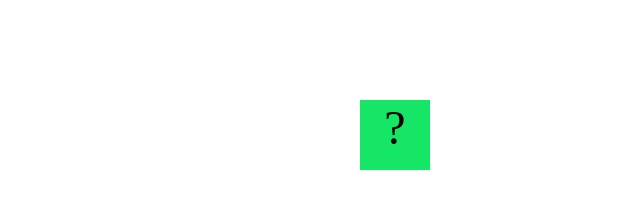
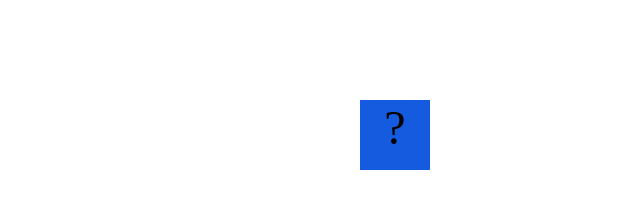
Before and after one commit to kDqvion/kDqvion.github.io, a plain HTML site: page projects/bouncing-box/index.html in a window 1280 px wide. Shown: the whole page, without its empty margins (640-1280 px from the left). Drawn offline with Linux system fonts and the light colour scheme.

Commit message:
add bouncing box

```diff
--- a/projects/bouncing-box/index.html
+++ b/projects/bouncing-box/index.html
@@ -8,7 +8,7 @@
 		.box {
 			width: 70px;
 			height: 70px;
-			background-color: rgb(22, 230, 102);
+			background-color: rgb(21, 91, 223);
 			font-size: 300%;
 			text-align: center;
 			user-select: none;
@@ -72,6 +72,12 @@
 			turn it around!
 			*/
 			function update() {
+			if (positionX > boardWidth) {
+				speed = -speed
+			}
+			if (positionX < 0) {
+				speed *= -1
+			}
 				/* Your Code to Increase positionX by 10 HERE */
 				positionX = positionX + speed;
 				moveBoxTo(positionX)
```
